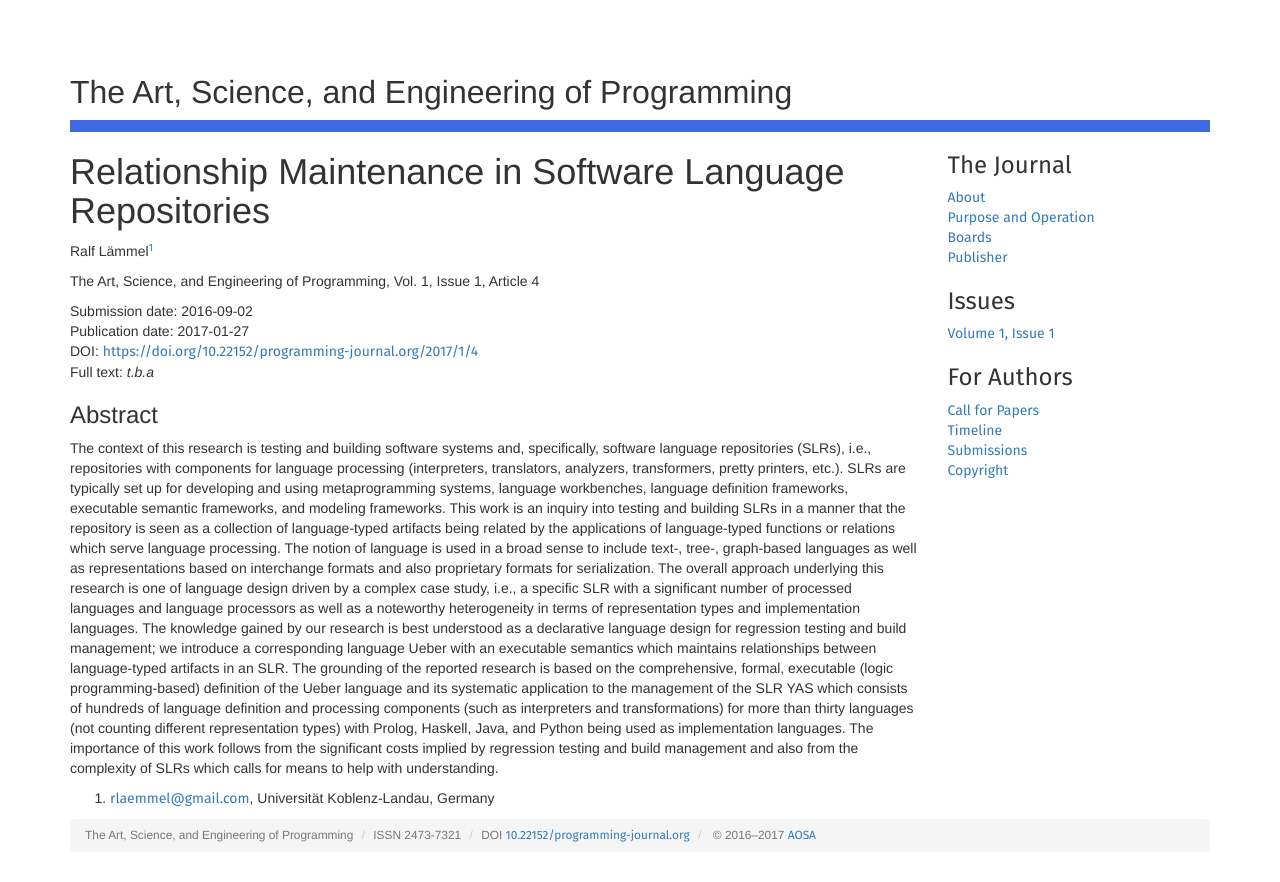
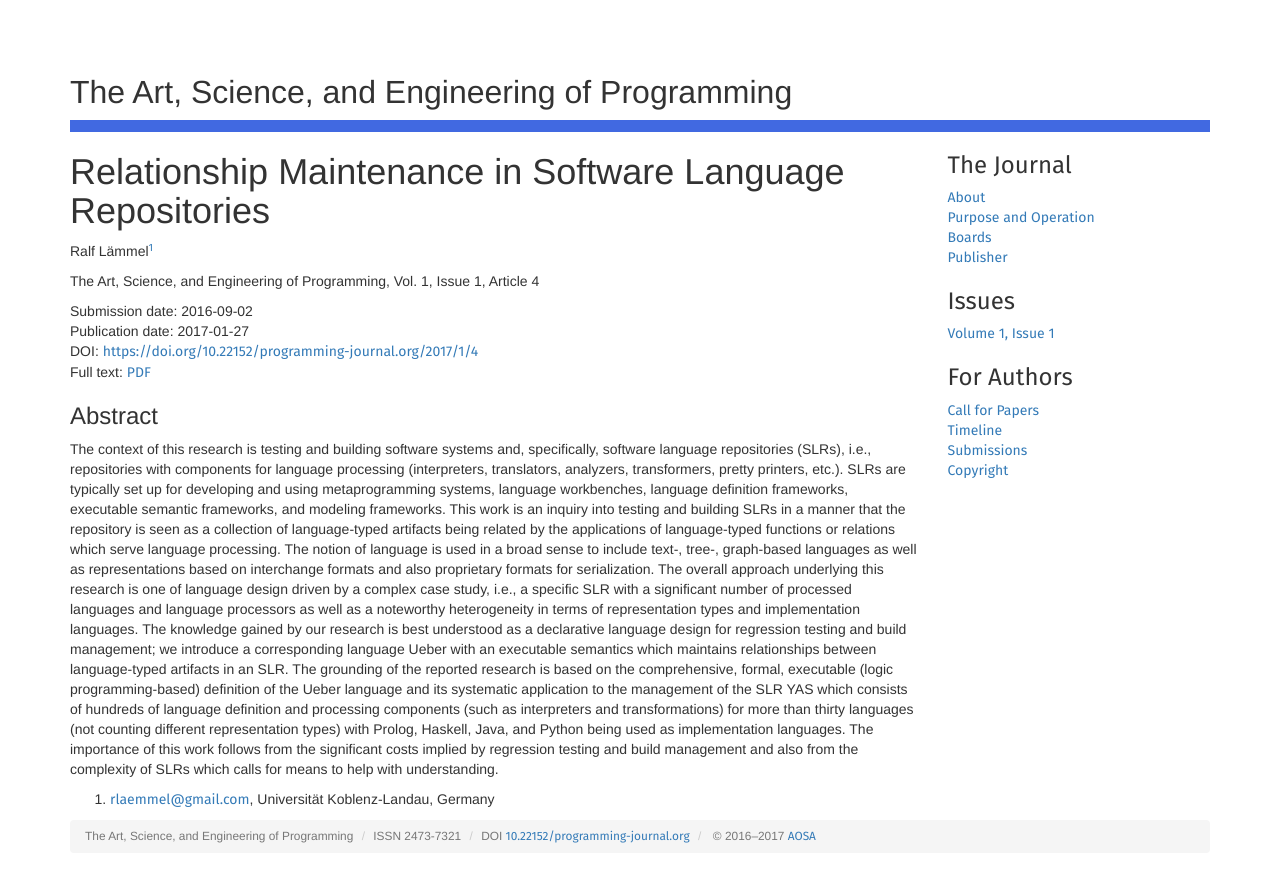
Before and after one commit to programming-journal/programming-journal.github.io, a Jekyll site: the page built from 2017/1/4/index.markdown, in a window 1280 px wide. Shown: the top 882 px of the page. Built offline with Jekyll 4.4.1, drawn with Linux system fonts in a browser that asks for light colours; nearby versions of some CDN libraries; library files that are not in the unit come from our copies.

Commit message:
Update fulltext links

```diff
--- a/2017/1/1/index.markdown
+++ b/2017/1/1/index.markdown
@@ -8,7 +8,7 @@ The Art, Science, and Engineering of Programming, Vol. 1, Issue 1, Article 1
 Submission date: 2016-09-01
 Publication date: 2017-01-27
 DOI: <https://doi.org/10.22152/programming-journal.org/2017/1/1>
-Full text: *t.b.a*
+Full text: [PDF](https://arxiv.org/pdf/1701.08114v1)
 
 
 ### Abstract
--- a/2017/1/2/index.markdown
+++ b/2017/1/2/index.markdown
@@ -8,7 +8,7 @@ The Art, Science, and Engineering of Programming, Vol. 1, Issue 1, Article 2
 Submission date: 2016-09-01
 Publication date: 2017-01-27
 DOI: <https://doi.org/10.22152/programming-journal.org/2017/1/2>
-Full text: *t.b.a*
+Full text: [PDF](https://arxiv.org/pdf/1701.08119v1)
 
 
 ### Abstract
--- a/2017/1/3/index.markdown
+++ b/2017/1/3/index.markdown
@@ -8,7 +8,7 @@ The Art, Science, and Engineering of Programming, Vol. 1, Issue 1, Article 3
 Submission date: 2016-09-02
 Publication date: 2017-01-27
 DOI: <https://doi.org/10.22152/programming-journal.org/2017/1/3>
-Full text: *t.b.a*
+Full text: [PDF](https://arxiv.org/pdf/1701.08122v1)
 
 
 ### Abstract
--- a/2017/1/4/index.markdown
+++ b/2017/1/4/index.markdown
@@ -8,7 +8,7 @@ The Art, Science, and Engineering of Programming, Vol. 1, Issue 1, Article 4
 Submission date: 2016-09-02
 Publication date: 2017-01-27
 DOI: <https://doi.org/10.22152/programming-journal.org/2017/1/4>
-Full text: *t.b.a*
+Full text: [PDF](https://arxiv.org/pdf/1701.08124v1)
 
 
 ### Abstract
--- a/2017/1/issue1/index.markdown
+++ b/2017/1/issue1/index.markdown
@@ -10,6 +10,8 @@ DOI: <https://doi.org/10.22152/programming-journal.org/2017/1/issue1>
 An Open Access Journal for All-Things Programming](../editorial)
 Cristina V. Lopes, Shigeru Chiba, Theo D’Hondt, Wolfgang De Meuter, Richard Gabriel, Robert Hirschfeld, Tobias Pape, Guido Salvaneschi, and Mario Südholt
 
+
+
 {: start="1"}
   1. [Effective Analysis of C Programs by Rewriting Variability](../1)
 Alexandru Florin Iosif-Lazar, Jean Melo, Aleksandar S. Dimovski, Claus Brabrand, and Andrzej Wasowski
```
